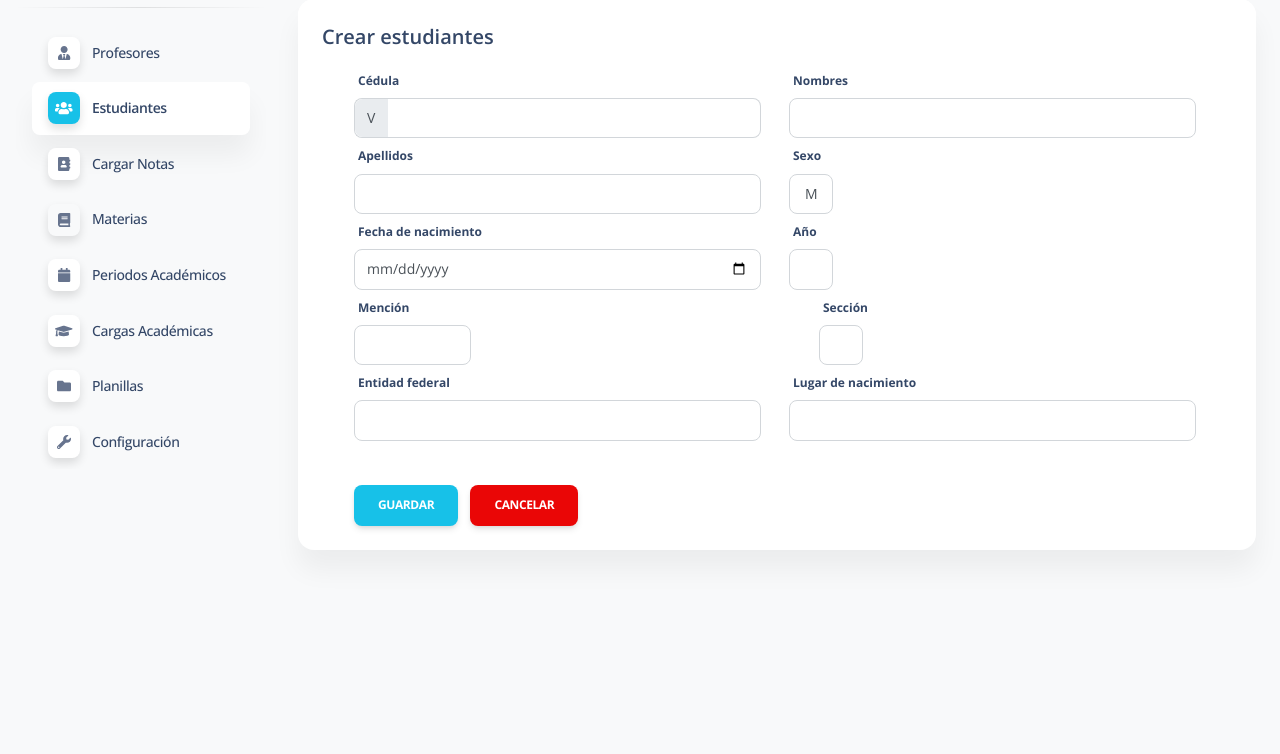
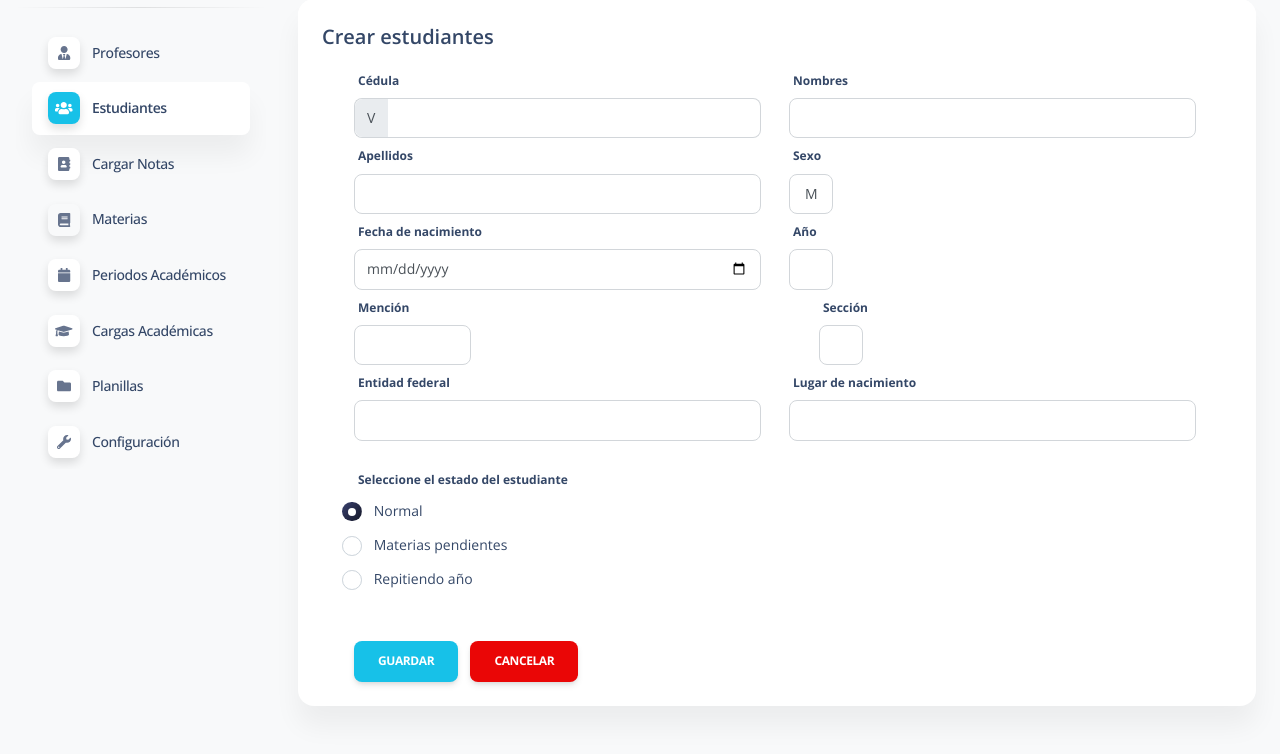
Before and after one commit to georgbztt/ETPZ, a Django app: page /estudiantes/crear in a window 1280 px wide. Shown: the part 87-841 px from the top of the page. Before the commit the page ends 616 px from the top, so only its background shows below. Run offline with Django 3.2, Linux system fonts and the light colour scheme; a user stored in the database is signed in; data comes from the database, SQL or seed files in the repository; some libraries are stand-ins or nearby versions.

Commit message:
Agrega el estado del estudiante el crear un nuevo estudiante

```diff
--- a/apps/home/models.py
+++ b/apps/home/models.py
@@ -115,6 +115,7 @@ class Estudiantes(models.Model):
     seccion = models.ForeignKey(Secciones, on_delete=models.CASCADE)
     entidad_federal = models.CharField(max_length=3)  # Cadena de texto no nula
     lugar_de_nacimiento = models.CharField(max_length=255)  # Cadena de texto no nula
+    estado = models.PositiveIntegerField(null=True)
 
     def __str__(self):
         return f'{ self.nombres }'  # Representación en cadena del objeto
--- a/apps/home/views.py
+++ b/apps/home/views.py
@@ -1099,7 +1099,7 @@ def notas(request):
 @login_required(login_url="/login/")
 def estudiantes(request):
     busqueda = request.POST.get('buscar')
-    data_table = Estudiantes.objects.values('id', 'ci_tipo', 'ci', 'nombres', 'apellidos', 'sexo', 'fecha_de_nacimiento', 'anio', 'mencion', 'seccion', 'entidad_federal', 'lugar_de_nacimiento')
+    data_table = Estudiantes.objects.values('id', 'ci_tipo', 'ci', 'nombres', 'apellidos', 'sexo', 'anio', 'mencion', 'seccion',  'lugar_de_nacimiento', 'estado')
     data_table = Estudiantes.objects.all().order_by('ci')
     if busqueda:
         data_table = Estudiantes.objects.filter(
@@ -1142,8 +1142,9 @@ def estudianteCrear(request):
         seccion = Secciones.objects.get(id = seccion )
         entidad_federal = request.POST.get('entidad_federal')
         lugar_de_nacimiento = request.POST.get('lugar_de_nacimiento')
+        estado = request.POST.get('estado')
 
-        Estudiantes.objects.create(ci=ci, ci_tipo=ci_tipo, nombres=nombres, apellidos=apellidos, sexo=sexo, fecha_de_nacimiento=fecha_de_nacimiento, anio=anio, mencion=mencion, seccion=seccion, entidad_federal=entidad_federal, lugar_de_nacimiento=lugar_de_nacimiento)
+        Estudiantes.objects.create(ci=ci, ci_tipo=ci_tipo, nombres=nombres, apellidos=apellidos, sexo=sexo, fecha_de_nacimiento=fecha_de_nacimiento, anio=anio, mencion=mencion, seccion=seccion, entidad_federal=entidad_federal, lugar_de_nacimiento=lugar_de_nacimiento, estado=estado)
         return redirect('estudiantes')
     form = EstudiantesForm()
 
--- a/apps/templates/home/estudiantes/estudiantes.html
+++ b/apps/templates/home/estudiantes/estudiantes.html
@@ -39,12 +39,11 @@
             <tr>
                 <th class="font-weight-bold p-2">Cédula</th>
                 <th class="font-weight-bold p-2">Nombres y Apellidos</th>
+                <th class="font-weight-bold p-2">Estado</th>
                 <th class="font-weight-bold p-2">Sexo</th>
-                <th class="font-weight-bold p-2">Fecha de nacimiento</th>
                 <th class="font-weight-bold p-2">Año</th>
                 <th class="font-weight-bold p-2">Mención</th>
                 <th class="font-weight-bold p-2">Sección</th>
-                <th class="font-weight-bold p-2">Entidad federal</th>
                 <th class="font-weight-bold p-2">Lugar de nacimiento</th>
                 <th class="font-weight-bold p-2">Editar</th>
             </tr>
@@ -52,12 +51,11 @@
                 <tr>
                     <td class="text-left p-2">{{ i.ci_tipo }}-{{ i.ci }}</td>
                     <td class="text-left p-2">{{ i.nombres}}&thinsp;{{i.apellidos }}</td>
+                    <td class="text-left p-2">{% if i.estado == 1 %} Normal {% endif %} {% if i.estado == 2 %} Materias Pendientes {% endif %} {% if i.estado == 3 %} Repitiente {% endif %}</td>
                     <td class="text-center p-2">{{ i.sexo }}</td>
-                    <td class="text-left p-2">{{ i.fecha_de_nacimiento }}</td>
                     <td class="text-left p-2">{{ i.anio }}</td>
                     <td class="text-left p-2">{{ i.mencion }}</td>
                     <td class="text-center p-2">{{ i.seccion }}</td>
-                    <td class="text-center p-2">{{ i.entidad_federal }}</td>
                     <td class="text-left p-2">{{ i.lugar_de_nacimiento }}</td>
                     <td class="text-center p-2">
                         <a class=" m-1 p-1" href="{% url 'estudiantes_editar' i.id|safe%}">
--- a/apps/templates/home/estudiantes/estudiantes_crear.html
+++ b/apps/templates/home/estudiantes/estudiantes_crear.html
@@ -73,6 +73,30 @@
 
         <div class="w-100"></div>
 
+        </br>
+        <label>Seleccione el estado del estudiante</label>
+
+        <div class="form-check">
+          <input class="form-check-input" type="radio" name="estado" id="flexRadioDefault1" value="1" checked>
+          <label class="form-check-label" for="flexRadioDefault1">
+            Normal
+          </label>
+        </div>
+        <div class="form-check">
+          <input class="form-check-input" type="radio" name="estado" id="flexRadioDefault2" value="2">
+          <label class="form-check-label" for="flexRadioDefault2">
+            Materias pendientes
+          </label>
+        </div>
+        <div class="form-check">
+          <input class="form-check-input" type="radio" name="estado" id="flexRadioDefault3" value="3">
+          <label class="form-check-label" for="flexRadioDefault3">
+            Repitiendo año
+          </label>
+        </div>
+
+        <div class="w-100"></div>
+
         <div class="col mt-4 pt-3">
           <button class="btn btn-primary" type="submit">Guardar</button>
           <a class="btn btn-danger ms-2" href="{% url 'estudiantes' %}" role="button">Cancelar</a>
```
